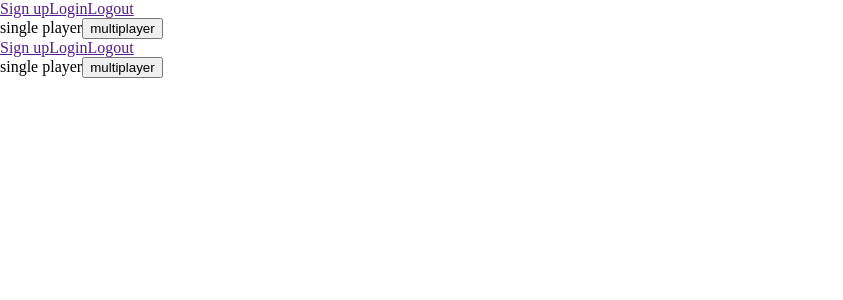
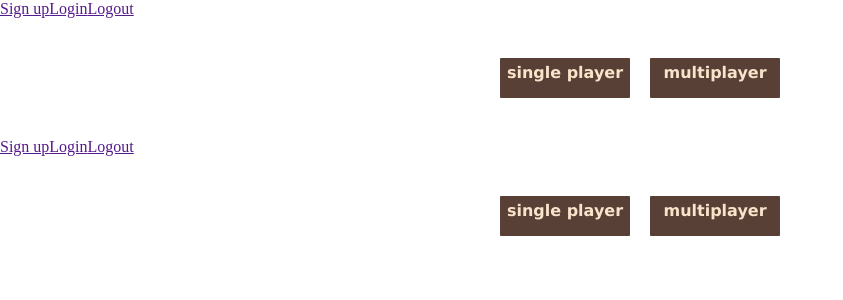
Before and after one commit to Nicelx/business-game, an Angular app: page / in a window 1280 px wide. Shown: the top 300 px of the page, without its empty margins (0-843 px from the left). Built offline with nearby package versions, Linux system fonts and the light colour scheme.

Commit message:
played with routes a little, lobby component pretify slightly

```diff
--- a/src/app/app.component.html
+++ b/src/app/app.component.html
@@ -1,2 +1,5 @@
 <app-header></app-header>
 <app-lobby></app-lobby>
+
+<router-outlet>
+</router-outlet>
--- a/src/app/lobby/lobby.component.css
+++ b/src/app/lobby/lobby.component.css
@@ -0,0 +1,11 @@
+.lobby {
+	width: 100%;
+	/* to DO change height once fix routes */
+	height: 120px;
+	display: flex;
+	align-items: center;
+	justify-content: center;
+}
+.lobby__link {
+	margin: 10px;
+}
--- a/src/app/lobby/lobby.component.html
+++ b/src/app/lobby/lobby.component.html
@@ -1,5 +1,4 @@
-<div>
-	<a (click)="loadGame()">single player</a>
-	<button>multiplayer</button>
+<div class = "lobby">
+	<a class = "lobby__link game-button"  (click)="loadGame()">single player</a>
+	<a class = "lobby__link game-button" >multiplayer</a>
 </div>
-<router-outlet></router-outlet>
```
